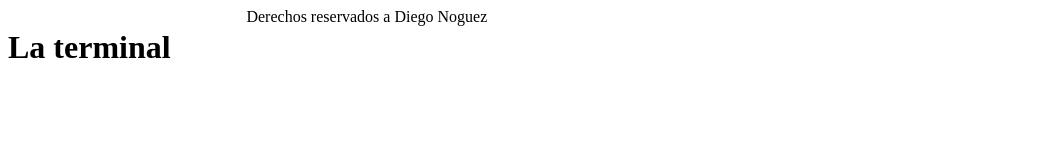
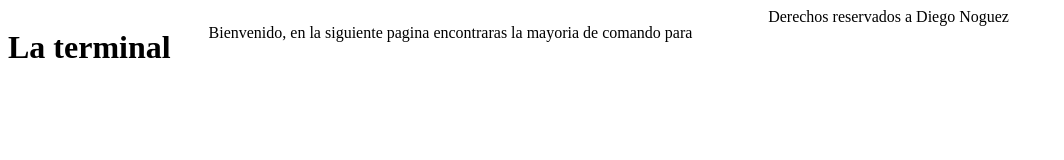
Before and after one commit to DiegoNoguez/ComandosLinuxWind, a plain HTML site: page index.html in a window 1280 px wide. Shown: the whole page, without its empty margins (0-1064 px from the left). Drawn offline with Linux system fonts and the light colour scheme.

Commit message:
Cambios Generales

```diff
--- a/index.html
+++ b/index.html
@@ -13,6 +13,7 @@
         <header>
             <h1>La terminal</h1>
         </header>
+        <p>Bienvenido, en la siguiente pagina encontraras la mayoria de comando para </p>
         <section>
             <div classs=""></div>
         </section>
```
